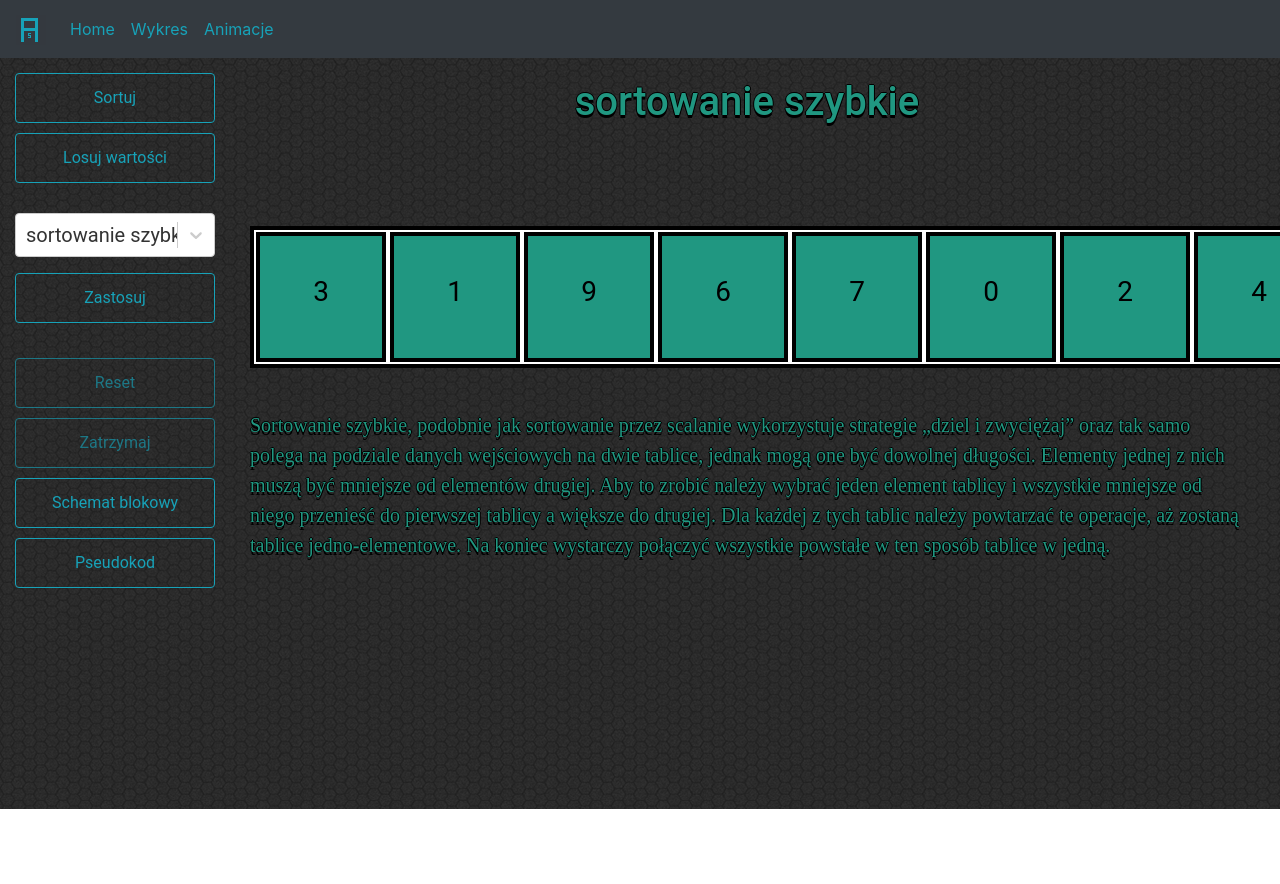
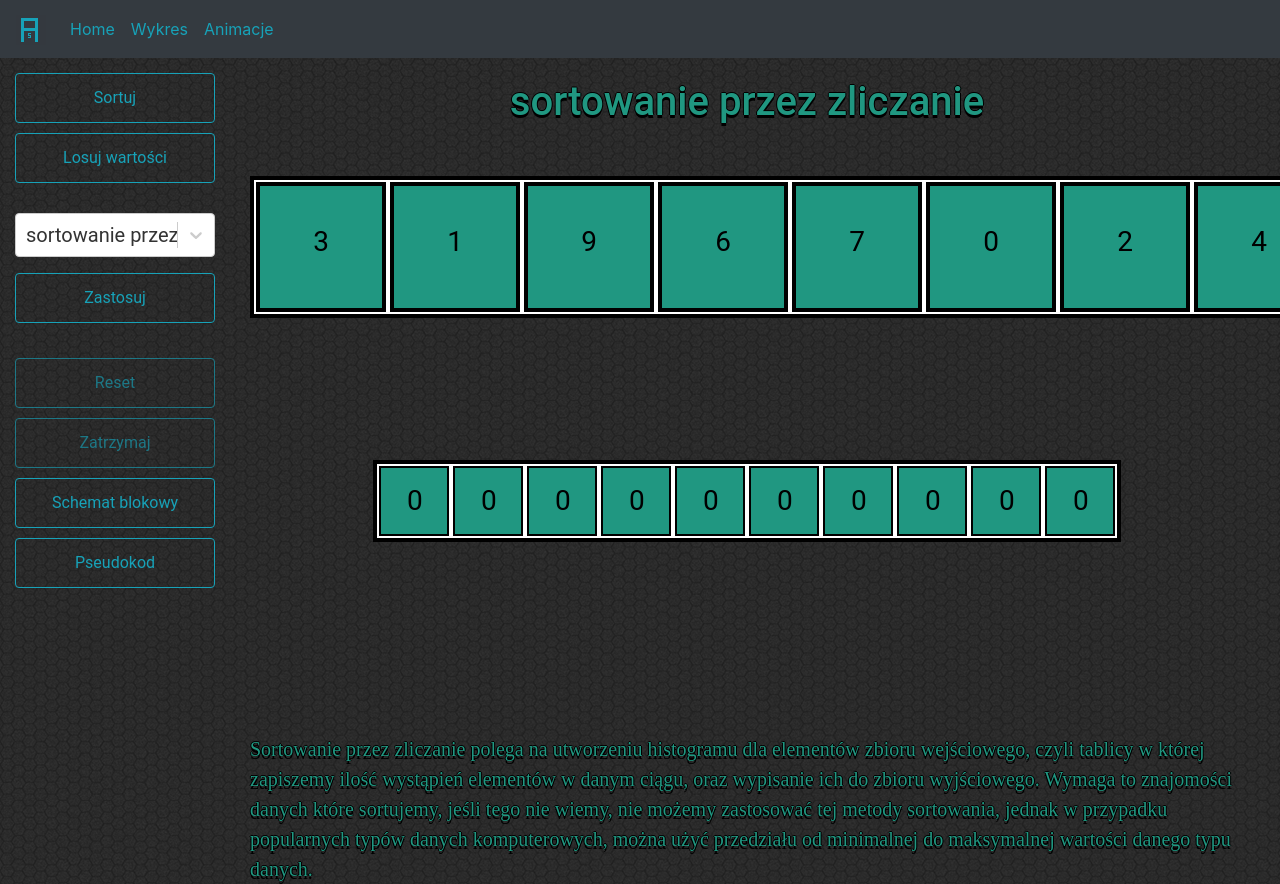
Before and after one commit to Leherguargin/algSort, a React (Create React App) app: page /animacje in a window 1280 px wide. Shown: the top 884 px of the page. Before the commit the page ends 809 px from the top, so only its background shows below. Built offline with nearby package versions, Linux system fonts and the light colour scheme.

Commit message:
animacja counting sorta

```diff
--- a/src/component/animacje/Animacje.jsx
+++ b/src/component/animacje/Animacje.jsx
@@ -5,6 +5,8 @@ import { Button } from "react-bootstrap";
 import Select from "react-select";
 import opisyAlgorytmow from "./opisyAlgorytmow.json";
 import SimpleModal from "./schematyBlokowe";
+import Histogram from "./Histogram";
+import { yellow } from "@material-ui/core/colors";
 
 export default class Animacje extends React.Component {
   constructor(props) {
@@ -42,20 +44,13 @@ export default class Animacje extends React.Component {
         { value: "heapSort", label: "sortowanie przez kopcowanie" },
         { value: "countingSort", label: "sortowanie przez zliczanie" },
       ],
-      wybranyAlgorytm: "sortowanie szybkie",
-      opisDzialaniaAlgorytmu: opisyAlgorytmow["sortowanie szybkie"],
+      wybranyAlgorytm: "sortowanie przez zliczanie",
+      opisDzialaniaAlgorytmu: opisyAlgorytmow["sortowanie przez zliczanie"],
     };
-    this.wybranyAlgorytm = "sortowanie szybkie";
-    this.opisDzialaniaAlgorytmu = opisyAlgorytmow["sortowanie szybkie"];
+    this.wybranyAlgorytm = "sortowanie przez zliczanie";
+    this.opisDzialaniaAlgorytmu = opisyAlgorytmow["sortowanie przez zliczanie"];
     this.quickSortNowa = 0;
     this.color = ["yellow", "pink", "purple", "gray", "orange", "cyan"];
-
-    this.bubbleSortAnimation = this.bubbleSortAnimation.bind(this);
-    this.randomValues = this.randomValues.bind(this);
-    this.swap = this.swap.bind(this);
-    this.partition = this.partition.bind(this);
-    this.quickSort = this.quickSort.bind(this);
-    // this.quickSort2 = this.quickSort2.bind(this);
   }
 
   componentDidMount() {
@@ -101,6 +96,9 @@ export default class Animacje extends React.Component {
         break;
       case "sortowanie przez kopcowanie":
         this.heapSortAnimation();
+        break;
+      case "sortowanie przez zliczanie":
+        this.countingSortAnimation();
         break;
       default:
         console.log("brak odpowidajacej metody sortujacej :(");
@@ -237,6 +235,7 @@ export default class Animacje extends React.Component {
             <div className="triangle"> </div>
             <div className="triangle"> </div>
           </div>
+          <Histogram />
           <div style={{ fontFamily: "Times New Roman", fontSize: 20 }}>
             {this.state.opisDzialaniaAlgorytmu}
           </div>
@@ -245,7 +244,7 @@ export default class Animacje extends React.Component {
     );
   }
 
-  quickSortAnimation() {
+  quickSortAnimation = () => {
     let elements = [];
     let x = [];
     for (let i = 0; i < this.tab.length; i++) {
@@ -254,9 +253,9 @@ export default class Animacje extends React.Component {
     }
     //Start sortowania
     this.quickSort(elements, x, 0, elements.length - 1);
-  }
+  };
 
-  swap(items, x, leftIndex, rightIndex) {
+  swap = (items, x, leftIndex, rightIndex) => {
     this.tl
       .to(items[leftIndex], { duration: 1, y: "-=135" }) //podniesienie do gory
       .to(items[rightIndex], { duration: 1, y: "-=135" }, "-=1")
@@ -275,9 +274,9 @@ export default class Animacje extends React.Component {
     let temp = items[leftIndex];
     items[leftIndex] = items[rightIndex];
     items[rightIndex] = temp;
-  }
+  };
 
-  partition(items, x, left, right) {
+  partition = (items, x, left, right) => {
     let pivot = items[Math.floor((right + left) / 2)],
       i = left, //left pointer
       j = right; //right pointer
@@ -337,9 +336,9 @@ export default class Animacje extends React.Component {
     });
 
     return i;
-  }
+  };
 
-  quickSort(items, x, left, right) {
+  quickSort = (items, x, left, right) => {
     let index;
     if (items.length > 1) {
       index = this.partition(items, x, left, right);
@@ -363,7 +362,7 @@ export default class Animacje extends React.Component {
       }
     }
     return items;
-  }
+  };
 
   mergeSortAnimation() {
     this.setState({ losujDisabled: true, sortujDisabled: true });
@@ -377,7 +376,6 @@ export default class Animacje extends React.Component {
 
   heapSortAnimation() {
     //sortowanie rosnąco
-    //TODO do dokonczenia metoda
     this.setState({ losujDisabled: true, sortujDisabled: true });
     let elements = [];
     let x = [];
@@ -388,6 +386,69 @@ export default class Animacje extends React.Component {
     console.log(elements);
     console.log(elements[0].innerText);
   }
+
+  countingSortAnimation = () => {
+    this.setState({ losujDisabled: true, sortujDisabled: true });
+    let elements = [];
+    for (let i = 0; i < this.tab.length; i++) {
+      elements[i] = this.tab[i];
+    }
+    //start sortowania
+    const his = [0, 0, 0, 0, 0, 0, 0, 0, 0, 0]; //0 - 9 czyli 10 możliwosci
+    const count = document.querySelectorAll(".histogram-element");
+    for (let i in elements) {
+      his[elements[i].innerText]++;
+      this.tl
+        .to(this.trojkat[i], { duration: 1, opacity: 1 })
+        .to(count[elements[i].innerText], {
+          duration: 1,
+          backgroundColor: "yellow",
+        })
+        .set(count[elements[i].innerText], {
+          innerText: "+=1",
+        })
+        .to(count[elements[i].innerText], {
+          duration: 1,
+          backgroundColor: "#209781",
+        })
+        .to(this.trojkat[i], { duration: 1, opacity: 0 });
+    }
+
+    for (let i = 1; i < his.length; ++i) {
+      his[i] += his[i - 1];
+      this.tl
+        .to(count[i], { duration: 1, backgroundColor: "yellow" })
+        .set(count[i], { innerText: "+=" + his[i - 1] })
+        .to(count[i], {
+          duration: 1,
+          backgroundColor: "#209781",
+        });
+    }
+
+    let out = new Array(elements.length);
+    const output = document.querySelectorAll(".output-element");
+    this.tl
+      .to(document.querySelector(".output-container"), {
+        duration: 1,
+        opacity: 1,
+      })
+      .to(
+        output,
+        {
+          duration: 1,
+          opacity: 1,
+        },
+        "-=1"
+      );
+    for (let i = elements.length - 1; i >= 0; --i) {
+      out[--his[elements[i].innerText]] = elements[i].innerText;
+      this.tl.to(output[his[elements[i].innerText]], {
+        duration: 1,
+        innerText: elements[i].innerText,
+      });
+    }
+    this.tl.to(output, { duration: 1, backgroundColor: "#209781" });
+  };
 
   selectionSortAnimation() {
     //sortowanie rosnąco
@@ -478,7 +539,7 @@ export default class Animacje extends React.Component {
     this.tl.to(elements, { backgroundColor: this.primaryColor });
   }
 
-  bubbleSortAnimation() {
+  bubbleSortAnimation = () => {
     //sortowanie rosnąco, działa animacja, sortuje z flagą oraz pomijając juz wybrane minimalne elementy
     this.setState({ losujDisabled: true, sortujDisabled: true });
     let elements = [];
@@ -524,9 +585,9 @@ export default class Animacje extends React.Component {
         sortujDisabled: false,
       });
     }, this.tl.totalDuration() * 1000);
-  }
+  };
 
-  randomValues() {
+  randomValues = () => {
     let arr = [];
     arr.push(Math.floor(Math.random() * 10) % 20);
     this.tab[0].innerText = arr[0];
@@ -538,5 +599,5 @@ export default class Animacje extends React.Component {
       arr.push(r);
       this.tab[i].innerText = r;
     }
-  }
+  };
 }
--- /dev/null
+++ b/src/component/animacje/Histogram.jsx
@@ -0,0 +1,24 @@
+import React from "react";
+
+export default function Histogram(props) {
+  const outs = [0, 1, 2, 3, 4, 5, 6, 7].map((item, index) => {
+    return (
+      <div className="output-element" key={index}>
+        <p> 0 </p>
+      </div>
+    );
+  });
+  const elementy = [0, 1, 2, 3, 4, 5, 6, 7, 8, 9].map((item, index) => {
+    return (
+      <div className="histogram-element" key={index}>
+        <p> 0 </p>
+      </div>
+    );
+  });
+  return (
+    <React.Fragment>
+      <div className="histogram-container">{elementy}</div>
+      <div className="output-container"> {outs} </div>
+    </React.Fragment>
+  );
+}
--- a/src/component/animacje/styleAnimation.css
+++ b/src/component/animacje/styleAnimation.css
@@ -56,8 +56,20 @@ main {
   align-content: center;
   margin-left: auto;
   margin-right: auto;
-  margin-top: 100px;
+  margin-top: 50px;
   border: 4px solid black;
+}
+
+.output-container {
+  position: relative;
+  background-color: white;
+  width: 1080px;
+  align-content: center;
+  margin-left: auto;
+  margin-right: auto;
+  margin-top: 50px;
+  border: 4px solid black;
+  opacity: 0;
 }
 
 .boardTriangle {
@@ -82,6 +94,21 @@ main {
   line-height: 55px;
 }
 
+.output-element {
+  background-color: gray;
+  color: black;
+  text-shadow: none;
+  text-align: center;
+  width: 130px;
+  height: 130px;
+  margin: 2px;
+  padding: 28px;
+  display: inline-block;
+  border: 4px solid black;
+  line-height: 55px;
+  opacity: 0;
+}
+
 .triangle {
   width: 0;
   height: 0;
@@ -96,3 +123,28 @@ main {
 .choose_element {
   background-color: #0aaf34;
 }
+
+.histogram-container {
+  position: relative;
+  background-color: white;
+  width: 748px;
+  align-content: center;
+  margin-left: auto;
+  margin-right: auto;
+  margin-top: 100px;
+  border: 4px solid black;
+}
+
+.histogram-element {
+  background-color: #209781;
+  color: black;
+  text-shadow: none;
+  text-align: center;
+  width: 70px;
+  height: 70px;
+  margin: 2px;
+  padding: 26px;
+  display: inline-block;
+  border: 2px solid black;
+  line-height: 50%;
+}
--- a/src/component/home/Home.jsx
+++ b/src/component/home/Home.jsx
@@ -1,15 +1,7 @@
 import React from "react";
-import { gsap } from "gsap";
 import "./home.css";
 
-export default class Home extends React.Component {
-  constructor(props) {
-    super(props);
-    this.tl = gsap.timeline();
-    this.tab = null;
-    this.trojkat = null;
-  }
-  render() {
+export default function Home(props) {
   return (
     <div className="container">
       <h1 className="tytul">
@@ -27,23 +19,3 @@ export default class Home extends React.Component {
     </div>
   );
 }
-
-  animate = () => {
-    console.log("animate :D");
-    //const k = document.querySelectorAll(".kwadrat");
-
-    //.from(k, { duration: 1, x: 100, y: 100 }); //do wyjazdów spoza ekranu itd... albo pojawiania
-
-    this.sort([4, 5, 2, 6, 3, 2, 8, 9]);
-  };
-
-  sort(arr) {
-    const x = [8, 7, 6, 5, 4, 3, 2, 1];
-
-    const konsola = (...args) => {
-      const kon = document.querySelector("#konsola");
-      args.forEach((el) => (kon.innerText += el));
-      kon.innerHTML += "<br>";
-    };
-  }
-}
--- a/src/component/wykresy/Wykresy.jsx
+++ b/src/component/wykresy/Wykresy.jsx
@@ -12,8 +12,8 @@ import Radio from "@material-ui/core/Radio";
 import RadioGroup from "@material-ui/core/RadioGroup";
 import FormControl from "@material-ui/core/FormControl";
 import FormLabel from "@material-ui/core/FormLabel";
-import clsx from "clsx";
-import { withStyles } from "@material-ui/core/styles";
+// import clsx from "clsx";
+// import { withStyles } from "@material-ui/core/styles";
 
 export default class Wykresy extends React.Component {
   // backendAdress = "http://localhost:8080/sort";
```
Lines whose indentation alone changed are shown as unchanged.
